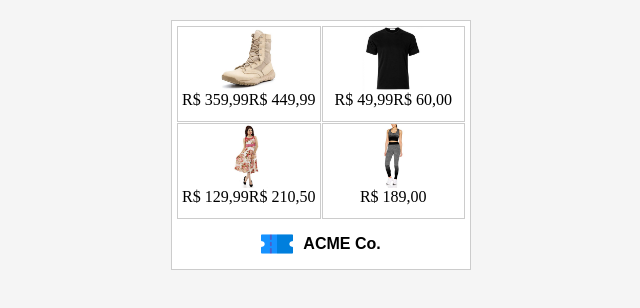
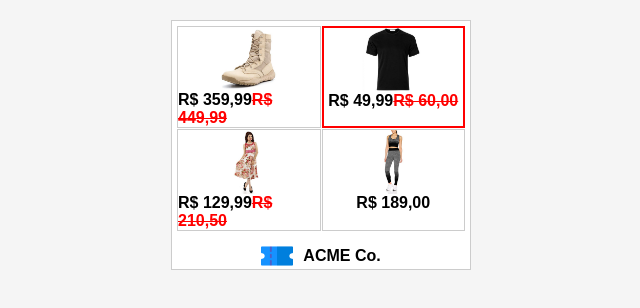
Before and after one commit to atmonello/banner-html, a website built with webpack: page src/index.html in a window 1280 px wide. Shown: the whole page, without its empty margins (319-959 px from the left). Built offline with nearby package versions, Linux system fonts and the light colour scheme.

Commit message:
Incluindo ciclo de seleção automatica dos produtos

```diff
--- a/src/assets/js/Products.js
+++ b/src/assets/js/Products.js
@@ -16,6 +16,8 @@ const productImages = {
   'tshirt': tshirt,
 };
 
+let toggleCycle = true;
+
 const insertPrice = (index) => {
   const salePrice = products[index].sale_price;
   const oldPrice = products[index].old_price;
@@ -24,6 +26,7 @@ const insertPrice = (index) => {
   if (salePrice) {
     productElement.classList.add('has-sale-price');
     const salePriceElement = document.createElement('span');
+    salePriceElement.classList.add('sale-price');
     salePriceElement.innerHTML = salePrice;
     const pricesWrapper = productElement.querySelector('.prices-wrapper');
     pricesWrapper.appendChild(salePriceElement);
@@ -32,10 +35,36 @@ const insertPrice = (index) => {
   if (oldPrice) {
     productElement.classList.add('has-old-price');
     const oldPriceElement = document.createElement('span');
+    oldPriceElement.classList.add('old-price');
     oldPriceElement.innerHTML = oldPrice;
     const pricesWrapper = productElement.querySelector('.prices-wrapper');
     pricesWrapper.appendChild(oldPriceElement);
   }
+};
+
+const cycleProducts = () => {
+  let current = 1;
+  let product = document.querySelector(`#product-${current}`);
+  product.classList.add('banner-wrapper__item--active');
+
+  setInterval(() => {
+    if (toggleCycle) {
+      product.classList.remove('banner-wrapper__item--active');
+
+      current += 1;
+
+      product = document.querySelector(`#product-${current}`);
+
+      if (!product) {
+        current = 1;
+        product = document.querySelector(`#product-${current}`);
+      }
+
+      product.classList.add('banner-wrapper__item--active');
+    } else {
+      product.classList.remove('banner-wrapper__item--active');
+    }
+  }, 4000);
 };
 
 const createProducts = (items) => {
@@ -51,8 +80,19 @@ const createProducts = (items) => {
 
     productSection.innerHTML = `<img src="${productImages[imageNoExtension]}"><div class="prices-wrapper"></div>`;
     productsWrapper.appendChild(productSection);
+
+    productSection.addEventListener('mouseover', () => {
+      const productsList = document.querySelectorAll('.banner-wrapper__item');
+      productsList.forEach((el) => el.classList.remove('banner-wrapper__item--active'));
+      toggleCycle = false;
+    });
+    productSection.addEventListener('mouseout', () => {
+      toggleCycle = true;
+    });
     insertPrice(index);
   });
+
+  cycleProducts();
 };
 
 export { products, optout, createProducts };
--- a/src/assets/stylesheets/base.scss
+++ b/src/assets/stylesheets/base.scss
@@ -5,6 +5,7 @@
 
 body {
   background-color: $backgroundColor;
+  font-family: Arial, Helvetica, sans-serif;
 }
 
 * {
--- a/src/assets/stylesheets/logo.scss
+++ b/src/assets/stylesheets/logo.scss
@@ -9,9 +9,7 @@
     }
     #text {
       margin-left: 10px;
-      font-family: Arial, Helvetica, sans-serif;
       font-weight: bold;
-
     }
   }
 }
--- a/src/assets/stylesheets/product.scss
+++ b/src/assets/stylesheets/product.scss
@@ -4,6 +4,14 @@
     display: flex;
     flex-direction: column;
     align-items: center;
+
+    .prices-wrapper {
+      font-weight: bold;
+      .old-price {
+        text-decoration: line-through;
+        color: red;
+      }
+    }
 
     img {
       width: 64px;
```
